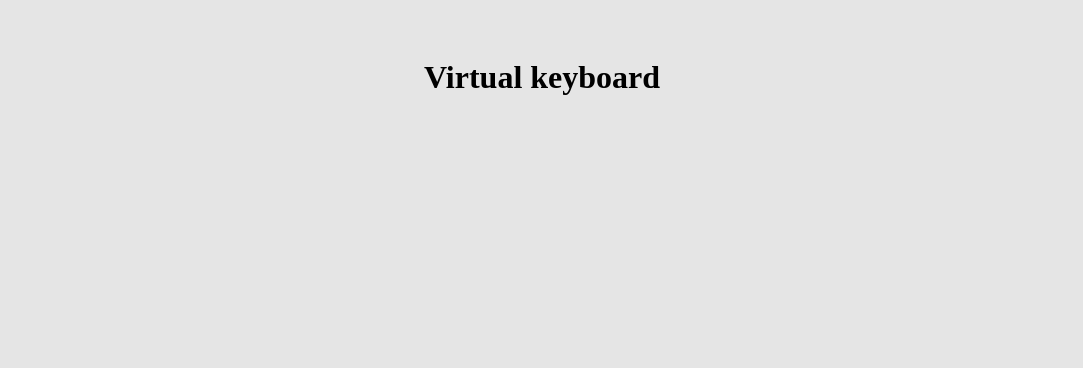
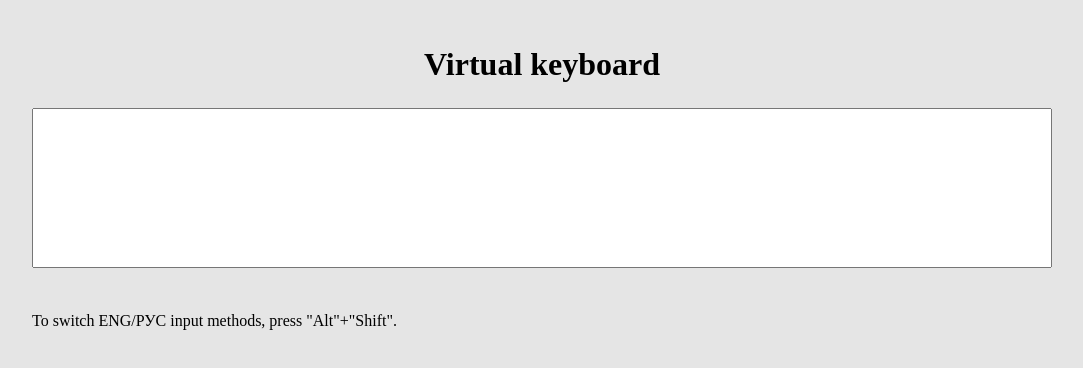
Before and after one commit to alekseyvlivanov/virtual-keyboard, a website: page index.html in a window 1280 px wide. Shown: the whole page, without its empty margins (98-1181 px from the left). Drawn offline with Linux system fonts and the light colour scheme.

Commit message:
feat: add basic DOM structure

```diff
--- a/script.js
+++ b/script.js
@@ -1,5 +1,206 @@
-window.onload = () => {
-  const title = document.createElement('h1');
-  title.innerText = 'Virtual keyboard';
-  document.body.append(title);
-};
+class Keyboard {
+  constructor() {
+    this.properties = {
+      capsLock: false,
+      textValue: '',
+    };
+  }
+
+  init() {
+    // Create main elements
+    this.wrapper = document.createElement('main');
+    this.title = document.createElement('h1');
+    this.text = document.createElement('textarea');
+    this.keyboard = document.createElement('div');
+    // const keyboardRow = document.createElement('div');
+    this.info = document.createElement('p');
+
+    // Setup main elements
+    this.wrapper.classList.add('wrapper');
+
+    this.title.classList.add('title');
+    this.title.textContent = 'Virtual keyboard';
+
+    this.text.classList.add('text');
+    this.keyboard.classList.add('keyboard');
+    // keyboardRow.classList.add('keyboard__row');
+
+    this.info.classList.add('info');
+    // eslint-disable-next-line operator-linebreak
+    this.info.textContent =
+      'To switch ENG/РУС input methods, press "Alt"+"Shift".';
+
+    // Add to DOM
+    // keyboardRow.appendChild(this.createKeys());
+    // keyboard.appendChild(keyboardRow);
+
+    this.wrapper.appendChild(this.title);
+    this.wrapper.appendChild(this.text);
+    this.wrapper.appendChild(this.keyboard);
+    this.wrapper.appendChild(this.info);
+
+    document.body.appendChild(this.wrapper);
+  }
+
+  // createKeys() {
+  // const fragment = document.createDocumentFragment();
+  //   const keyLayout = [
+  //     [
+  //       '`',
+  //       '1',
+  //       '2',
+  //       '3',
+  //       '4',
+  //       '5',
+  //       '6',
+  //       '7',
+  //       '8',
+  //       '9',
+  //       '0',
+  //       '-',
+  //       '=',
+  //       'Backspace',
+  //     ],
+  //     ['Tab', 'q', 'w', 'e', 'r', 't', 'y', 'u', 'i', 'o', 'p', '[', ']', '\\'],
+  //     [
+  //       'CapsLk',
+  //       'a',
+  //       's',
+  //       'd',
+  //       'f',
+  //       'g',
+  //       'h',
+  //       'j',
+  //       'k',
+  //       'l',
+  //       ';',
+  //       "'",
+  //       'Enter',
+  //     ],
+  //     [
+  //       'LShift',
+  //       'z',
+  //       'x',
+  //       'c',
+  //       'v',
+  //       'b',
+  //       'n',
+  //       'm',
+  //       ',',
+  //       '.',
+  //       '/',
+  //       'Up',
+  //       'RShift',
+  //     ],
+  //     [
+  //       'LCtrl',
+  //       'Win',
+  //       'LAlt',
+  //       'Space',
+  //       'RAlt',
+  //       'RCtrl',
+  //       'Left',
+  //       'Down',
+  //       'Right',
+  //     ],
+  //   ];
+
+  //   keyLayout.forEach((line) => {
+  //     line.forEach((key) => {
+  //       const keyElement = document.createElement('button');
+
+  //       // Add attributes/classes
+  //       keyElement.setAttribute('type', 'button');
+  //       keyElement.classList.add('keyboard__key');
+
+  //       switch (key) {
+  //         case 'Backspace':
+  //           keyElement.classList.add('keyboard__key--wide');
+
+  //           keyElement.addEventListener('click', () => {
+  //             this.properties.value = this.properties.value.slice(0, -1);
+  //             this.triggerEvent('oninput');
+  //           });
+
+  //           break;
+
+  //         case 'CapsLk':
+  //           keyElement.classList.add(
+  //             'keyboard__key--wide',
+  //             'keyboard__key--activatable',
+  //           );
+
+  //           keyElement.addEventListener('click', () => {
+  //             this.toggleCapsLock();
+  //             keyElement.classList.toggle(
+  //               'keyboard__key--active',
+  //               this.properties.capsLock,
+  //             );
+  //           });
+
+  //           break;
+
+  //         case 'Enter':
+  //           keyElement.classList.add('keyboard__key--wide');
+
+  //           keyElement.addEventListener('click', () => {
+  //             this.properties.value += '\n';
+  //             this.triggerEvent('oninput');
+  //           });
+
+  //           break;
+
+  //         case 'Space':
+  //           keyElement.classList.add('keyboard__key--extra-wide');
+
+  //           keyElement.addEventListener('click', () => {
+  //             this.properties.value += ' ';
+  //             this.triggerEvent('oninput');
+  //           });
+
+  //           break;
+
+  //         default:
+  //           keyElement.addEventListener('click', () => {
+  //             this.properties.value += this.properties.capsLock
+  //               ? key.toUpperCase()
+  //               : key.toLowerCase();
+  //             this.triggerEvent('oninput');
+  //           });
+  //       }
+
+  //       keyElement.textContent = key;
+  //       fragment.appendChild(keyElement);
+  //     });
+
+  //     fragment.appendChild(document.createElement('br'));
+  //   });
+
+  // return fragment;
+  // }
+
+  // triggerEvent(handlerName) {
+  //   if (typeof this.eventHandlers[handlerName] === 'function') {
+  //     this.eventHandlers[handlerName](this.properties.value);
+  //   }
+  // }
+
+  // toggleCapsLock() {
+  //   this.properties.capsLock = !this.properties.capsLock;
+
+  //   this.elements.keys.forEach((key) => {
+  //     if (this.properties.capsLock && key.childElementCount === 0) {
+  //       // eslint-disable-next-line no-param-reassign
+  //       key.textContent = key.textContent.toUpperCase();
+  //     } else if (!this.properties.capsLock && key.childElementCount === 0) {
+  //       // eslint-disable-next-line no-param-reassign
+  //       key.textContent = key.textContent.toLowerCase();
+  //     }
+  //   });
+  // }
+}
+
+window.addEventListener('DOMContentLoaded', () => {
+  const keyboard = new Keyboard();
+  keyboard.init();
+});
--- a/style.css
+++ b/style.css
@@ -16,7 +16,59 @@ body {
   line-height: 2.6rem;
 }
 
-h1 {
-  margin: 5% auto;
+.wrapper {
+  display: flex;
+  flex-direction: column;
+  max-width: 1020px;
+  min-width: 300px;
+  margin: 0 auto;
+}
+
+.title {
+  margin-top: 5%;
   text-align: center;
 }
+
+.text {
+  height: 20vh;
+  width: 100%;
+  margin-top: 3%;
+  resize: none;
+}
+
+.info {
+  margin-top: 2%;
+}
+
+.keyboard {
+  width: 100%;
+  margin-top: 2%;
+  user-select: none;
+}
+
+.keyboard__row {
+  display: flex;
+  justify-content: center;
+}
+
+.keyboard__key {
+  height: 50px;
+  width: 50px;
+  margin: 3px;
+  border: 1px solid #b4b4b4;
+  border-radius: 5px;
+  cursor: pointer;
+  outline: none;
+}
+
+.keyboard__key:active {
+  background: rgba(48, 48, 48, 0.3);
+}
+
+.keyboard__key_wide {
+  width: 150px;
+}
+
+.keyboard__key_extra-wide {
+  width: 300px;
+}
```
Also changed, not shown: 1 other file.
